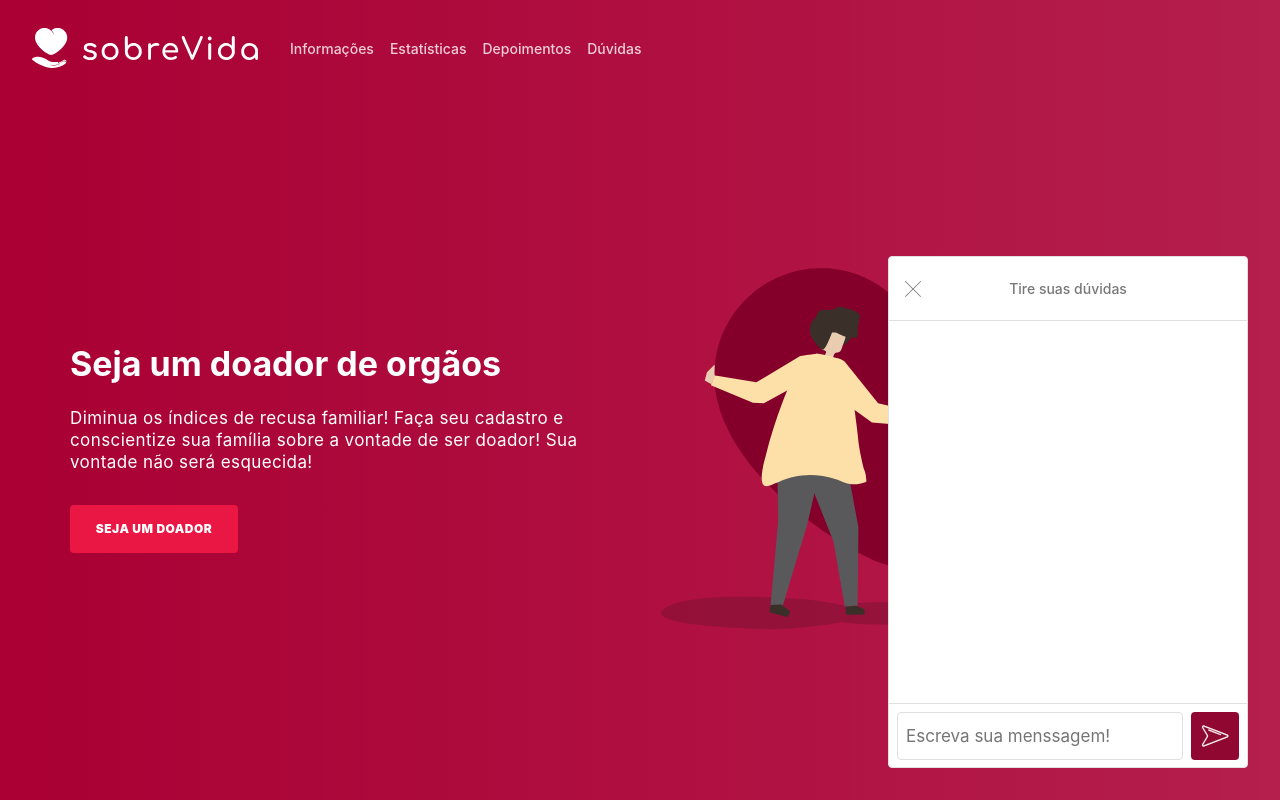
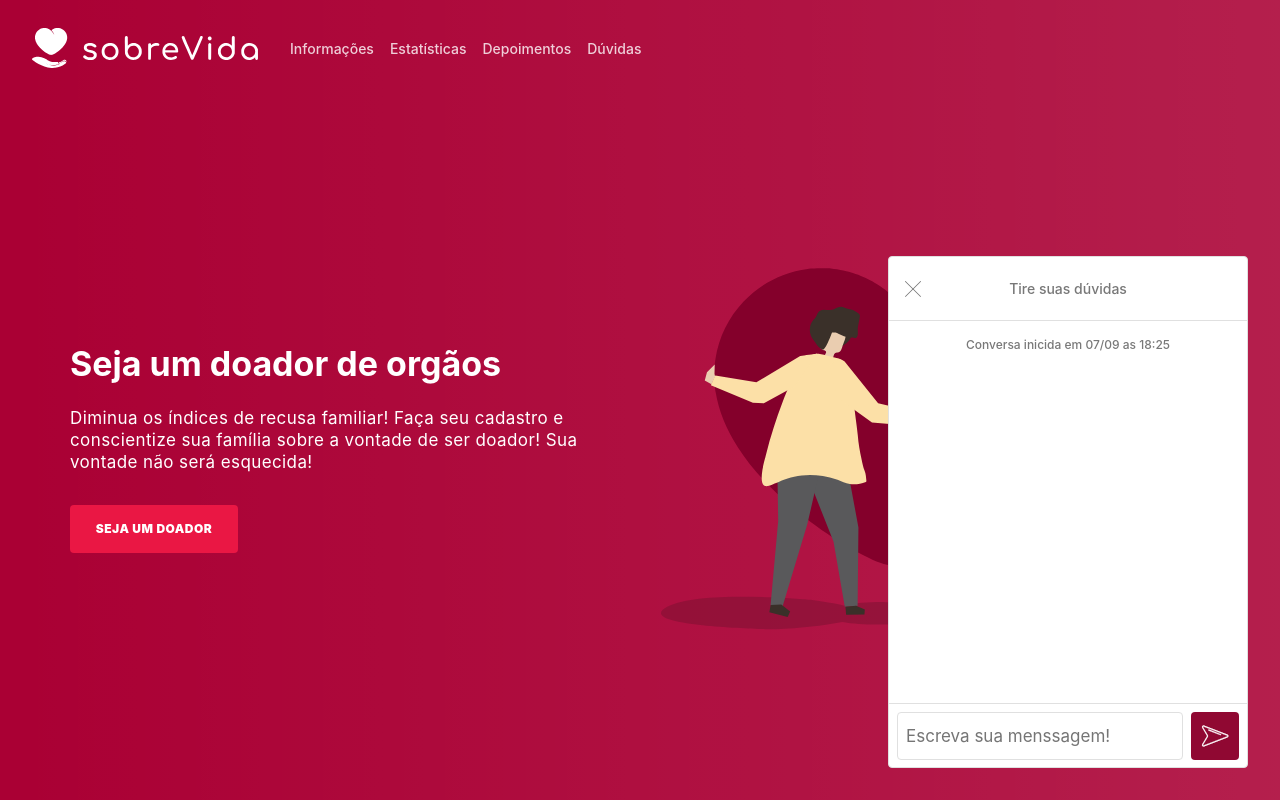
Before and after one commit to caiomarqs/frontend-sobrevida, a React (Create React App) app: page / in a window 1280 px wide. Both pictures are taken after a click on the element 1224 px from the left and 290 px from the top of the page. Shown: the top 800 px of the page. Built offline with nearby package versions, Linux system fonts and the light colour scheme; a web font is replaced by a local one.

Commit message:
Add a Dialogs container

```diff
--- a/src/_sass/components/_chat.scss
+++ b/src/_sass/components/_chat.scss
@@ -128,19 +128,18 @@
 
     .chat-footer {
         border-top: 0.05rem solid $cinza-000;
-        padding: .5rem;
+        padding: 0.5rem;
 
-        input[type="text"]{
+        input[type="text"] {
             flex: 1;
             min-height: 3rem;
             border-radius: 0.25rem;
             border: 0.05rem solid $cinza-000;
-            padding: 0 .5rem;
-            transition: border .15s ease-in-out;
+            padding: 0 0.5rem;
+            transition: border 0.15s ease-in-out;
             @include body1();
 
-
-            &:focus{
+            &:focus {
                 border: 0.05rem solid $cinza-400;
                 outline: none;
             }
@@ -158,9 +157,9 @@
             position: relative;
             z-index: 1010;
             border: none;
-            margin-left: .5rem;
+            margin-left: 0.5rem;
             transition: filter 0.15s ease-in-out;
-
+            outline: none;
             &:hover {
                 cursor: pointer;
                 filter: saturate(0.8);
@@ -171,7 +170,7 @@
             }
         }
 
-        .disabled{
+        .disabled {
             filter: saturate(0.8);
             cursor: default !important;
         }
@@ -179,6 +178,68 @@
 
     .chat-dialog {
         flex: 1;
+        overflow-y: scroll;
+        padding: 0.5rem;
+        display: flex;
+        flex-direction: column;
+
+        >span{
+            width: 100%;
+            text-align: center;
+            @include caption();
+            @include noselect();
+            margin: .5rem 0 1rem 0;
+            color: $cinza-400;
+        }
+
+        &::-webkit-scrollbar {
+            width: .5rem;
+        }
+        &::-webkit-scrollbar-track {
+            background: $branco-000;
+        }
+        &::-webkit-scrollbar-thumb {
+            background: $cinza-000;
+        }
+        &::-webkit-scrollbar-thumb:hover {
+            background: $cinza-200;
+        }
+
+        .dialog-container{
+            min-width: 7rem;
+            max-width: 18rem;
+            height: fit-content;
+            width: fit-content;
+            padding: .5rem;
+            display: flex;
+            flex-direction: column;
+            border-radius: .25rem;
+            margin-bottom: .5rem;
+
+            span{
+                @include links();
+                font-weight: bolder;
+                text-transform: uppercase;
+                margin-bottom: 0.75rem;
+                height: 1.0625rem;
+            }
+
+            p{
+                @include body1();
+                line-break: anywhere;
+                height: fit-content;
+            }
+        }
+
+        .dialog-container.bot{
+            background-color: $cinza-000;
+        }
+
+        .dialog-container.user{
+            background-color: $vinho-p-000;
+            align-self: flex-end;
+            align-items: flex-end;
+        }
     }
 }
 
--- a/src/components/Chat/ChatDialog.js
+++ b/src/components/Chat/ChatDialog.js
@@ -1,9 +1,49 @@
-import React from 'react'
+import React, { useContext, useEffect, useState } from 'react'
+import { ChatContext } from '../../contexts'
+
+//initialTime
+const getTime = () => {
+    const h = new Date().getHours() < 10 ? `0${new Date().getHours()}` : new Date().getHours()
+    const mm = new Date().getMinutes() < 10 ? `0${new Date().getMinutes()}` : new Date().getMinutes()
+    const m = new Date().getMonth() < 9 ? `0${new Date().getMonth() + 1}` : new Date().getMinutes() + 1
+    const d = new Date().getDate() < 10 ? `0${new Date().getDate()}` : new Date().getMinutes()
+
+    return [`${d}/${m}`, `${h}:${mm}`]
+}
 
 const ChatDialog = (props) => {
+
+    const { chatState } = useContext(ChatContext)
+    const [initialTime] = useState([getTime()[0], getTime()[1]])
+
+    //Quando tiver uma atualização nas mensagens, ira rolar o dialago
+    useEffect(() => {
+        var thisObject = document.querySelector("#chat-dialog");
+        thisObject.scrollTop = thisObject.scrollHeight;
+
+    }, [chatState.allMensages])
+
+
+
     return (
-        <div className='chat-dialog'>
-
+        <div className='chat-dialog' id='chat-dialog'>
+            <span>Conversa inicida em {initialTime[0]} as {initialTime[1]}</span>
+            {
+                chatState.allMensages.map((menssage, index) => {
+                    return (
+                        <>
+                            <div key={index + Math.random()} className='dialog-container bot'>
+                                <span>Brubles</span>
+                                <p>Oi eu sou a Brubles</p>
+                            </div>
+                            <div key={index} className={`dialog-container ${menssage.user !== 'bot' ? 'user' : 'bot'}`}>
+                                <span>{menssage.user}</span>
+                                <p>{menssage.value}</p>
+                            </div>
+                        </>
+                    )
+                })
+            }
         </div>
     )
 }
--- a/src/components/Chat/ChatFooter.js
+++ b/src/components/Chat/ChatFooter.js
@@ -13,7 +13,7 @@ const ChatFooter = () => {
     //Manda a mensagem para o contexto, e dialogo vai retorna a mensagem
     const handleSendMensage = useCallback((userMensage) => {
 
-        dispatch({ type: CHAT_ACTIONS.SEND_MENSAGE, payload: userMensage })
+        dispatch({ type: CHAT_ACTIONS.SEND_MENSAGE, payload: { user: 'Você', value: userMensage } })
         document.querySelector('#chat-input').value = ''
         setTextInput('')
 
@@ -32,9 +32,11 @@ const ChatFooter = () => {
                 onChange={(e) => { setTextInput(e.target.value) }}
                 placeholder='Escreva sua menssagem!'
                 onKeyDown={(e) => enterKeyPress(e, textInput)}
+                autoComplete='off'
             />
             <button
                 id="send-button"
+                type='submit'
                 className={(textInput !== '') ? '' : 'disabled'}
                 disabled={(textInput !== '') ? false : true}
                 onClick={() => handleSendMensage(textInput)}
--- a/src/contexts/ChatContext.js
+++ b/src/contexts/ChatContext.js
@@ -6,7 +6,7 @@ const ChatContext = createContext()
 
 const INITAL_STATE = {
     isOpen: false,
-    allUserMensages: []
+    allMensages: []
 }
 
 const CHAT_ACTIONS = {
--- a/src/reducers/ChatReducer.js
+++ b/src/reducers/ChatReducer.js
@@ -10,8 +10,8 @@ const chatReducer = (state, action) => {
             return { ...state, userMensage: action.payload }
 
         case CHAT_ACTIONS.SEND_MENSAGE:
-            const lastMensages = state.allUserMensages
-            return { ...state, allUserMensages: [...lastMensages, action.payload] }
+            const lastMensages = state.allMensages
+            return { ...state, allMensages: [...lastMensages, action.payload] }
 
         default:
             return state
```
